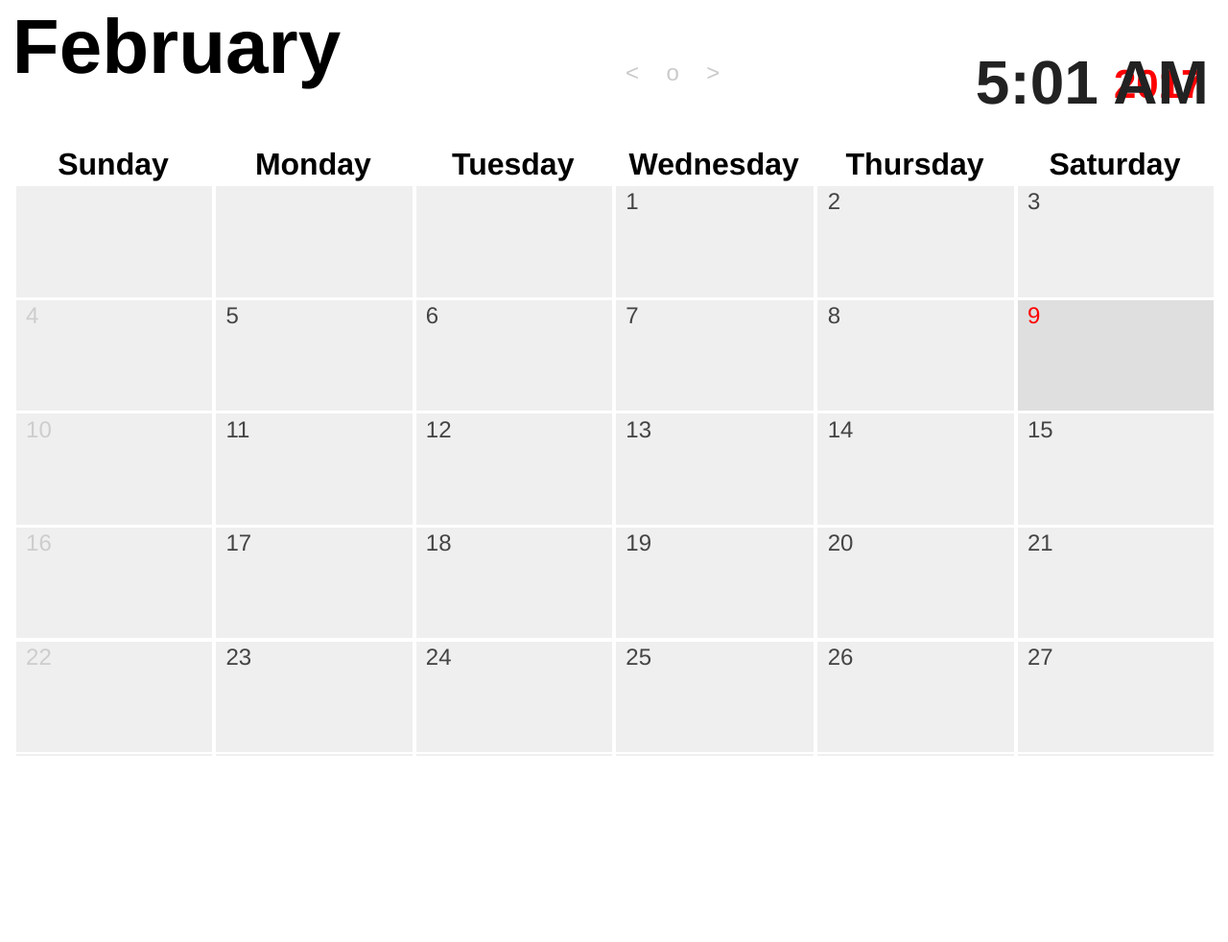
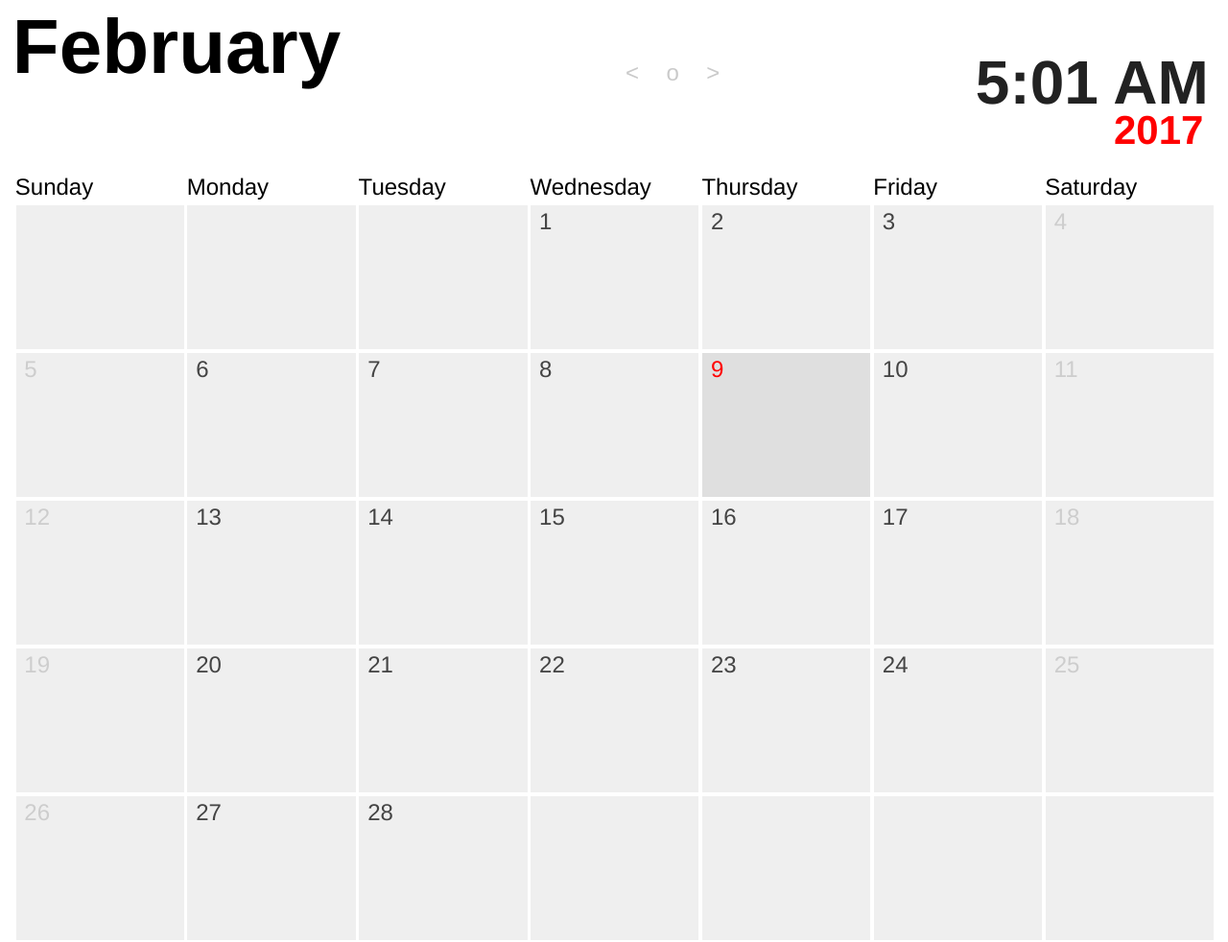
Before and after one commit to joshuamil/datetime, a website built with webpack: page index.html in a window 1280 px wide. Shown: the whole page at 96% size. Before the commit the page ends 800 px from the top, so only its background shows below. Built offline with nearby package versions, Linux system fonts and the light colour scheme.

Commit message:
Fixed the paging error

```diff
--- a/assets/css/doc.css
+++ b/assets/css/doc.css
@@ -79,7 +79,7 @@ body {
 
 	.calendar-header .year{
 		position: absolute;
-		bottom: 2%;
+		bottom: -30%;
 		left: 1%;
 		font-size:42px;
 		color:red;
@@ -88,7 +88,7 @@ body {
 .calendar-frame{
 	width: 98%;
 	height: 80%;
-	margin: 0 auto;
+	margin: 1.75em auto;
 	overflow: hidden;
 }
 
@@ -163,18 +163,20 @@ body {
 	}
 
 	.calendar-frame .calendar TH{
-		font-size:2em;
-		font-weight:bold;
+		font-size:1.5em;
+		font-weight:normal;
+		text-align: left;
 	}
 
 	.calendar-frame .calendar TD{
 		position: relative;
-		height:50px;
+		height:150px !important;
 		font-size:24px;
 		color:#444;
 		width: 14.2857%;
 		height: 20%;
 		vertical-align: top;
+		text-align: left;
 	}
 
 		.calendar-frame .calendar TD>DIV{
--- a/assets/js/clock.js
+++ b/assets/js/clock.js
@@ -11,6 +11,7 @@ export let renderTime = () => {
   }
 
   document.querySelector('.time').innerHTML = hh + ":" + nn.substr(-2) + " " + tt;
+  document.querySelector('time').setAttribute('datetime', hh + ":" + nn.substr(-2) + " " + tt);
 
   let doit = function(){
     renderTime();
--- a/assets/js/main.js
+++ b/assets/js/main.js
@@ -3,8 +3,6 @@ import dateFormat from 'dateformat';
 
 // Render the Calendar
 let renderCalendar = (mm,yy) => {
-
-	console.warn('ALRIGHT, HERE WE GO!');
 
 	// HTML renderers
 	let _html = '';
@@ -23,8 +21,6 @@ let renderCalendar = (mm,yy) => {
 	mm = (mm === undefined)? now.getMonth() : mm;
 	yy = (yy === undefined)? now.getFullYear() : yy;
 
-	console.log(mm + '-' + yy);
-
 	// Create viewed date object
 	let mon = new Date(yy,mm,1);
 	let yp = mon.getFullYear();
@@ -35,7 +31,7 @@ let renderCalendar = (mm,yy) => {
 	// Date elements
 	let m = ["January","February","March","April","May","June","July","August",
 		 "September","October","November","December"];
-	let d = ["Sunday","Monday","Tuesday","Wednesday","Thursday","Saturday"];
+	let d = ["Sunday","Monday","Tuesday","Wednesday","Thursday","Friday","Saturday"];
 	let ds = ["Sun","Mon","Tue","Wed","Thu","Fri","Sat"];
 	let n = [31,28,31,30,31,30,31,31,30,31,30,31];
 
@@ -80,8 +76,6 @@ let renderCalendar = (mm,yy) => {
 	let max = 6;
 	for(let i=0;i>=last && i<=max;i++){
 
-		console.log(i);
-
 		tr = document.createElement('tr');
 
 		for(let j=0;j<d.length;j++){
@@ -92,14 +86,8 @@ let renderCalendar = (mm,yy) => {
 			id = '';
 
 			// Determine if we have reached the first of the month
-
-			console.log('range: ' + first + ' - ' + dow + ' - ' + n[mon.getMonth()]);
-
 			if(first >= n[mon.getMonth()]){
 				dow = 0;
-
-				console.log('zeroed out');
-
 			}else if((dow>0 && first>0) || (j===fdom)){
 				dow++;
 				first++;
@@ -136,12 +124,15 @@ let renderCalendar = (mm,yy) => {
 
 			td = document.createElement('td');
 
+				console.log(dow);
+
 			// Render HTML
 			if(dow === 0){
 
 				td.setAttribute('class', 'empty');
 				td.setAttribute('data-dow', j);
 				td.setAttribute('data-day', day);
+				td.setAttribute('role', 'gridcell');
 				td.innerHTML = '<div>&nbsp;</div>';
 
 			}else if(msg.length > 0){
@@ -151,6 +142,7 @@ let renderCalendar = (mm,yy) => {
 				td.setAttribute('data-dow', dow);
 				td.setAttribute('data-day', day);
 				td.setAttribute('data-full-date', dateFormat(dt,"yyyy-MM-dd"));
+				td.setAttribute('role', 'gridcell');
 
 				_html = '<div style="'+sty+'"><div class="num">' + dow + '</div><div class="day">'+day+'</div><div class="content">'+msg+'</div></div>';
 
@@ -163,6 +155,7 @@ let renderCalendar = (mm,yy) => {
 				td.setAttribute('data-dow', dow);
 				td.setAttribute('data-day', day);
 				td.setAttribute('data-full-date', dateFormat(dt,"yyyy-MM-dd"));
+				td.setAttribute('role', 'gridcell');
 
 				_html = '<div><div class="num">' + dow + '</div><div class="day">'+day+'</div></div>';
 
--- a/index.html
+++ b/index.html
@@ -41,23 +41,31 @@
 
 <body>
 
+	<header role="heading">
 		<div class="calendar-header">
 			<h1 class="month"></h1>
 			<h2 class="year"></h2>
 		</div>
+	</header>
 
+	<nav role="navigation" aria-controls="calendar">
 		<div class="calendar-tools">
 			<button type="button" name="last" id="last" value="Previous" class="btn btn-default">&lt;</button>
 			<button type="button" name="current" id="current" value="Current" class="btn btn-default">o</button>
 			<button type="button" name="next" id="next" value="Next" class="btn btn-default">&gt;</button>
 		</div>
+	</nav>
 
+	<time datetime="" role="marquee">
 		<div class="calendar-time">
 			<h3 class="time"></h3>
 		</div>
+	</time>
 
+	<main role="main">
 		<div class="calendar-frame">
-		<table id="calendar" class="calendar">
+			<table id="calendar" class="calendar" role="grid" aria-live="polite"
+				aria-relevant="additions removals">
 				<thead>
 				</thead>
 				<tbody>
@@ -65,6 +73,7 @@
 			</table>
 			<div class="full-day"></div>
 		</div>
+	</main>
 
 	<!-- JavaScript -->
 	<script src="build/assets/js/main.bundle.js" type="text/javascript"></script>
```
Also changed, not shown: build/assets/js/main.bundle.js, 1 other file. Lines whose indentation alone changed are shown as unchanged.
